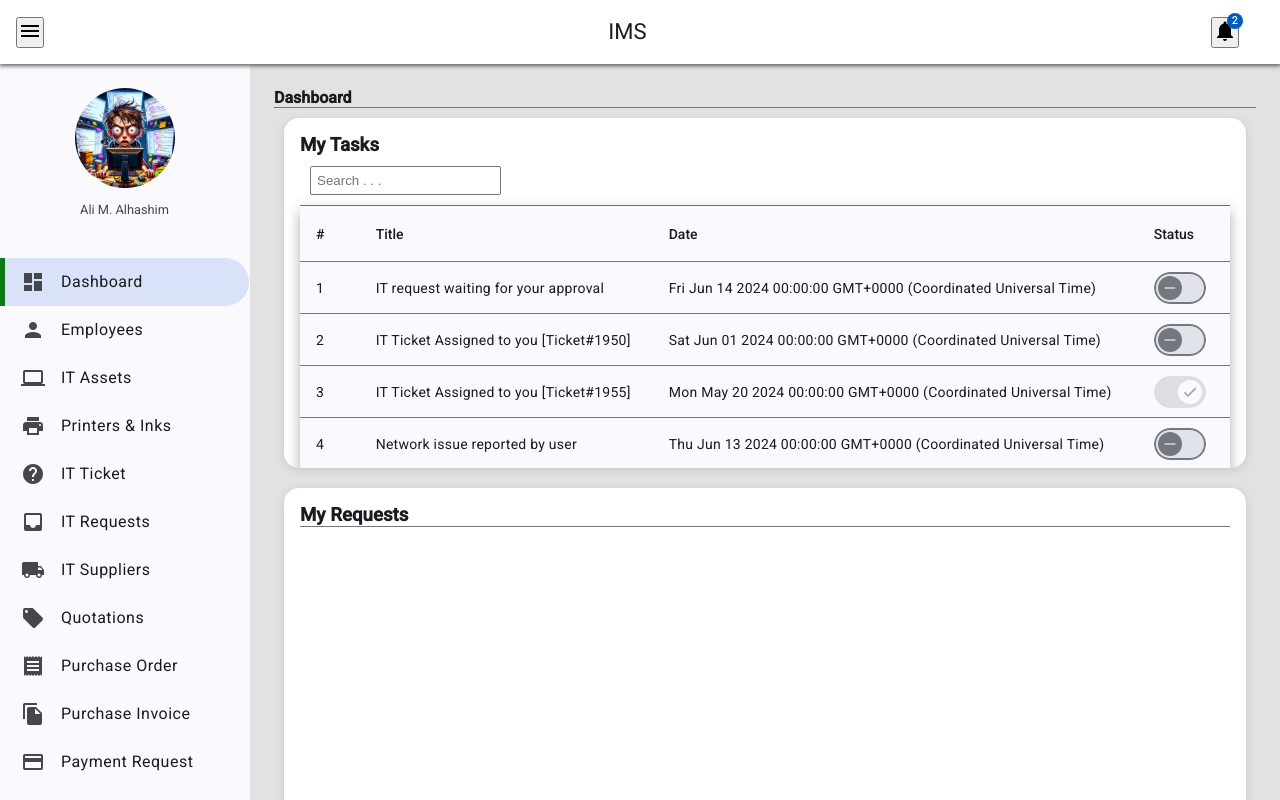
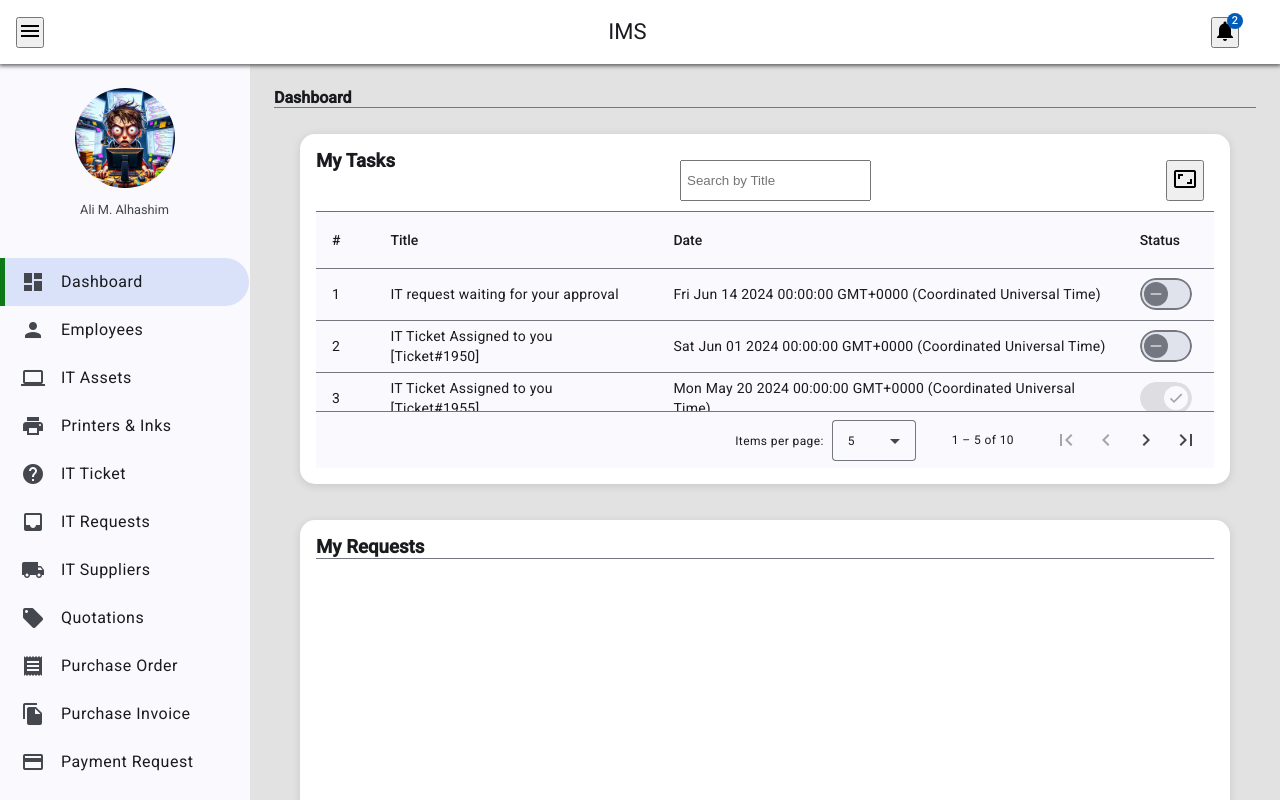
Before and after one commit to ali-alhashim/heroTech, an Angular app: page /dashboard in a window 1280 px wide. Built offline with nearby package versions, Linux system fonts and the light colour scheme.

Commit message:
maximizeContent

```diff
--- a/src/app/pages/dashboard/dashboard.component.css
+++ b/src/app/pages/dashboard/dashboard.component.css
@@ -1,13 +1,16 @@
 .card-container{
     display: flex;
     justify-content: center;
-
+    flex-wrap: wrap;
+    padding: 1rem;
 }
 .card-row{
     display: flex;
     flex-direction: row;
     justify-content: space-between;
     flex-wrap: wrap;
+    width: 100%;
+    gap: 1rem;
 }
 
 .card{
@@ -15,16 +18,46 @@
     min-width:350px;
     width: 100%;
     height: 350px;
-    overflow-y: auto;
+    transition: height 0.3s ease;
     border-radius: 15px;
     margin: 10px;
     box-shadow: rgba(99, 99, 99, 0.2) 0px 2px 8px 0px;
     padding: 1rem;
 
 }
+
+.card-header{
+    display: flex;
+    flex-direction: row;
+    justify-content: space-between;
+    width: 100%;
+}
+
+.card-body{
+overflow-y: auto;
+height: 200px;
+transition: height 0.3s ease;
+
+}
 table {
     width: 100%;
+    border-collapse: collapse;
+
   }
+  thead {
+    position: sticky;
+    top: 0;
+    background-color:lightgray !important; /* Ensure the header has a background */
+    z-index: 1; /* Ensure the header stays on top */
+      }
+
+
+
   th.mat-sort-header-sorted {
     color: black;
   }
+
+  .maximizeButton{
+    margin: 10px;
+    padding: 5px;
+  }
--- a/src/app/pages/dashboard/dashboard.component.html
+++ b/src/app/pages/dashboard/dashboard.component.html
@@ -6,11 +6,18 @@
     <div class="card-row">
 
         <!--task card-->
-        <div class="card">
+        <div class="card" [ngStyle]="{'height': cardBodyHeight}">
+
+         <div class="card-header">
             <h3>My Tasks</h3>
-         <input name="searchTask" type="text" placeholder="Search . . . " class="search-input" (keyup)="searchTask()" [(ngModel)]="taskSearchTerm" />
+            <input name="searchTask" type="text" placeholder="Search by Title" class="search-input" (keyup)="searchTask()" [(ngModel)]="taskSearchTerm" />
+
+             <button class="maximizeButton" (click)="maximizeContent()"><mat-icon>aspect_ratio</mat-icon></button>
+
+        </div> <!--card header end-->
+
+        <div class="card-body" id="card-body-tasks" [ngStyle]="{'height': cardBodyHeight}">
         <mat-divider></mat-divider>
-
                 <table mat-table [dataSource]="myTasks" matSort (matSortChange)="announceSortChange($event)" class="mat-elevation-z8">
 
                     <!-- # Column -->
@@ -41,9 +48,13 @@
                     <tr mat-row *matRowDef="let row; columns: tasksColumns;"></tr>
 
                 </table>
+
+        </div><!--end card body-->
+
+        <div class="card-footer">
             <mat-divider></mat-divider>
          <mat-paginator [pageSizeOptions]="[5, 10, 20,30]"  showFirstLastButtons aria-label="Select page of periodic elements"></mat-paginator>
-
+        </div>
 
 
 
--- a/src/app/pages/dashboard/dashboard.component.ts
+++ b/src/app/pages/dashboard/dashboard.component.ts
@@ -1,4 +1,4 @@
-import { Component, ViewChild, AfterViewInit  } from '@angular/core';
+import { Component, ViewChild, AfterViewInit} from '@angular/core';
 import { MatDividerModule } from '@angular/material/divider';
 import { Task } from '../../interfaces/task';
 import { MatTableModule, MatTableDataSource } from '@angular/material/table';
@@ -8,14 +8,23 @@ import { MatSort, Sort, MatSortModule } from '@angular/material/sort';
 import {MatPaginator, MatPaginatorModule} from '@angular/material/paginator';
 import {taskData} from '../../mock-data'
 import { FormsModule } from '@angular/forms';
-
-
+import { MatIconModule } from '@angular/material/icon';
+import { CommonModule } from '@angular/common';
 
 
 @Component({
   selector: 'app-dashboard',
   standalone: true,
-  imports: [MatDividerModule, MatTableModule, MatSlideToggleModule, MatSortModule, MatPaginatorModule ,FormsModule],
+  imports: [
+            MatDividerModule,
+            MatTableModule,
+            MatSlideToggleModule,
+            MatSortModule,
+            MatPaginatorModule ,
+            FormsModule,
+            MatIconModule,
+            CommonModule,
+          ],
   templateUrl: './dashboard.component.html',
   styleUrls: ['./dashboard.component.css']
 })
@@ -24,7 +33,37 @@ export class DashboardComponent implements AfterViewInit {
   tasksColumns: string[] = ['#', 'Title', 'Date', 'Status'];
   myTasks = new MatTableDataSource(taskData);
 
-  constructor(private _liveAnnouncer: LiveAnnouncer) {}
+
+
+  cardBodyHeight: string = '';
+  maximizeContent()
+  {
+      if(this.cardBodyHeight !='fit-content')
+        {
+          this.cardBodyHeight ='fit-content';
+        }
+      else
+      {
+        this.cardBodyHeight =''
+      }
+
+
+  }
+
+
+
+  constructor(private _liveAnnouncer: LiveAnnouncer) {
+
+    if (this.taskSearchTerm.length > 0)
+    {
+    this.myTasks.filterPredicate = (data: Task, filter: string) =>
+    {
+      const searchTerm = filter.trim().toLowerCase();
+      return data.title.toLowerCase().includes(searchTerm);
+    };
+    }
+
+  }
 
   @ViewChild(MatSort) sort!: MatSort;
   @ViewChild(MatPaginator) paginator!: MatPaginator;
@@ -35,8 +74,8 @@ export class DashboardComponent implements AfterViewInit {
     //filter task
     if (this.taskSearchTerm.length > 0)
     {
-      // you want to search in task table
-      console.log('filter task table with:', this.taskSearchTerm);
+
+      this.myTasks.filter = this.taskSearchTerm.trim().toLowerCase();
     }
   }
 
```
Lines whose indentation alone changed are shown as unchanged.
